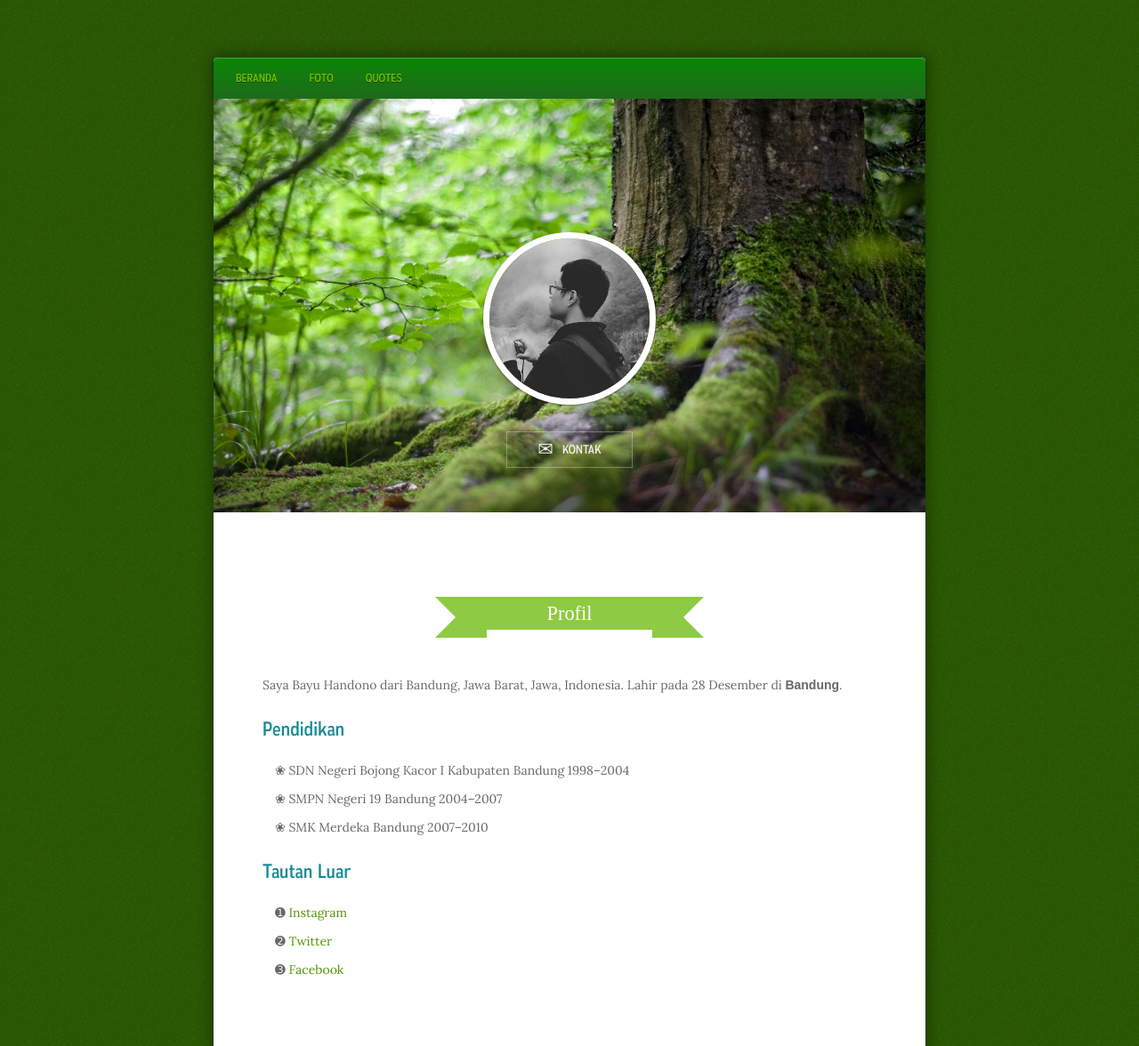
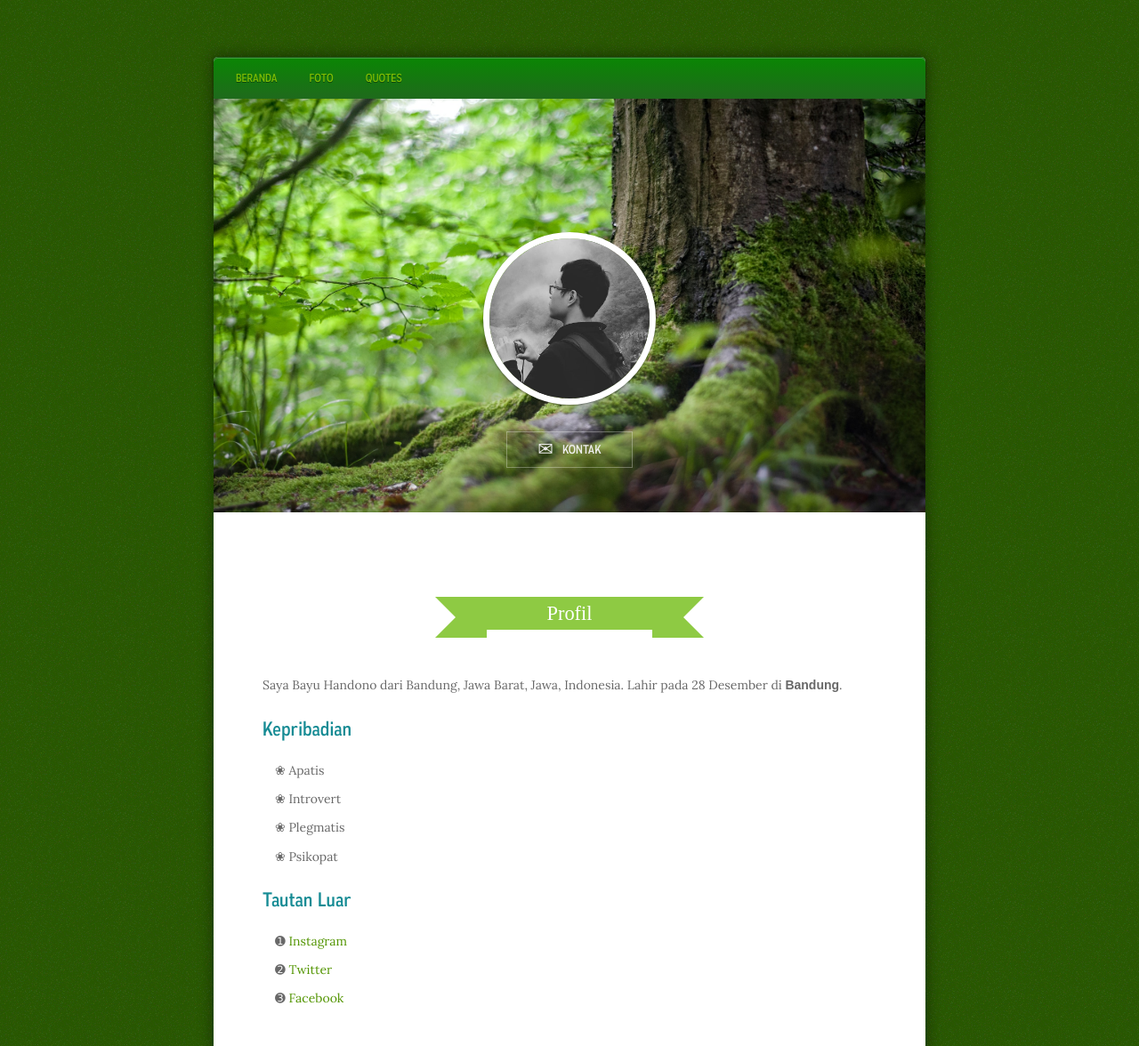
Before and after one commit to bayuhandono/bayuhandono.github.com, a plain HTML site: page index.html in a window 1280 px wide. Shown: the top 1176 px of the page at 89% size. Drawn offline with Linux system fonts and the light colour scheme; a web font is replaced by a local one.

Commit message:
Update index.html

```diff
--- a/index.html
+++ b/index.html
@@ -32,10 +32,11 @@
 <div class=konten>
   <h3 class=ribbon>Profil</h3>
 <p>Saya Bayu Handono dari Bandung, Jawa Barat, Jawa, Indonesia. Lahir pada 28 Desember di <b>Bandung</b>.</p>
-<h3>Pendidikan</h3>
-<ol><li><span>&#10048;</span> SDN Negeri Bojong Kacor I Kabupaten Bandung 1998–2004 </li>
-  <li><span>&#10048;</span> SMPN Negeri 19 Bandung 2004–2007 </li>
-  <li><span>&#10048;</span> SMK Merdeka Bandung 2007–2010 </li></ol>
+<h3>Kepribadian</h3>
+<ol><li><span>&#10048;</span> Apatis </li>
+  <li><span>&#10048;</span> Introvert </li>
+  <li><span>&#10048;</span> Plegmatis </li>
+  <li><span>&#10048;</span> Psikopat </li></ol>
 
   <h3>Tautan Luar</h3>
  <ol><li><span>&#10122;</span> <a href=http://instagram.com/bayuhandono>Instagram</a></li>
```
